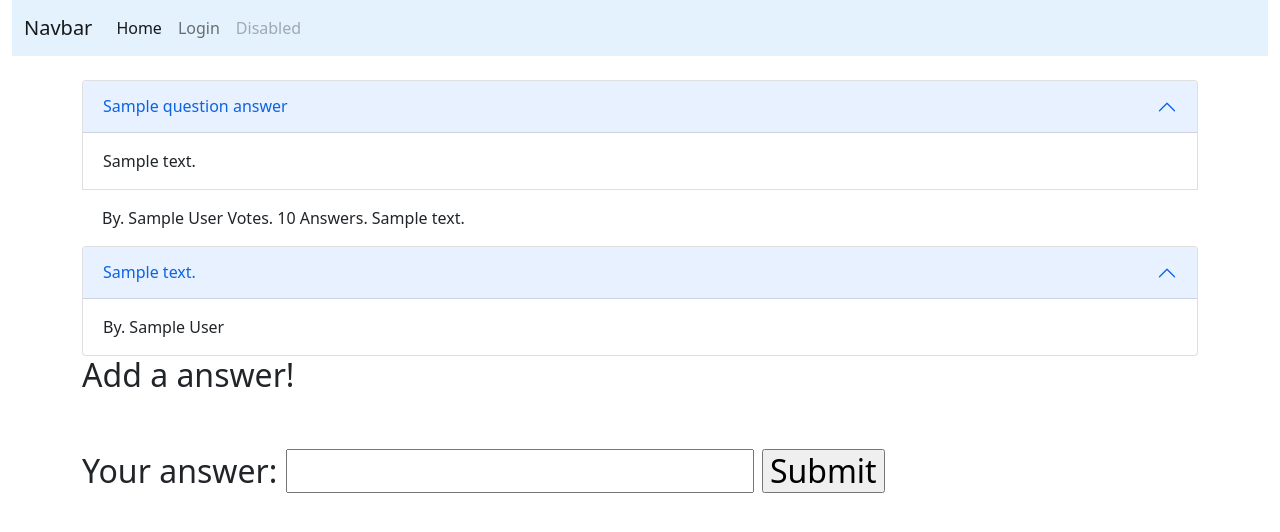
After one commit to PatB1234/PatOverflow, a FastAPI app: template app/templates/answers.html in a window 1280 px wide. The commit adds this page. Shown: the top 532 px of the page. Run offline with FastAPI, Linux system fonts and the light colour scheme; the template is opened without the code that fills it: most values are stand-ins (such as "Sample title", 1, 10 or a date in 2020); parts of the project's set-up code (start-up, migrations or seed data) failed here and were passed over; some libraries are stand-ins or nearby versions.

Commit message:
You can actually ask question and you can now post answers. Voting is not completed yet

```diff
--- a/app/db.py
+++ b/app/db.py
@@ -1,3 +1,4 @@
+from asyncio.windows_events import NULL
 from pydantic import BaseModel
 from jose import jwt, JWTError
 import os
@@ -180,3 +181,28 @@ def edit_answer(id, votes = 0):
 
     answer_to_edit = get_answer_object_from_id(id)
     answer_to_edit.votes += votes
+
+
+
+def get_question_answer(id):
+
+
+    questions = get_questions()
+    answers = get_answers()
+
+    needQuestion = None
+    needAnswer = []
+
+    for question in questions:
+
+        if str(question.id) == str(id):
+
+            needQuestion = question
+
+    for answer in answers:
+
+        if str(answer.question_id) == str(id):
+
+            needAnswer.append(answer)
+
+    return needQuestion, needAnswer
--- a/app/main.py
+++ b/app/main.py
@@ -9,7 +9,7 @@ from . import db, auth
 templates = Jinja2Templates(directory="app/templates")
 app = FastAPI()
 app.mount("/ui", StaticFiles(directory="html"), name="static")
-oauth2_scheme = OAuth2PasswordBearer(tokenUrl="token", auto_error=False)
+oauth2_scheme = OAuth2PasswordBearer(tokenUrl="token")
 
 def get_retry_login_response():
 
@@ -30,7 +30,19 @@ def get_route_login():
 
     return templates.TemplateResponse("login.html", {"request": {}})
 
+@app.get("/answers")
+def get_route_question(id: str):
 
+    return send_data_from_id(id)
+
+def send_data_from_id(id: int):
+
+    needQuestion, needAnswer = db.get_question_answer(id)
+
+    return templates.TemplateResponse(
+
+        "answers.html", {"request": {}, "questionAnswer": needQuestion, "answers": needAnswer}
+    )
 #Users
 @app.get("/get_curent_user")
 def get_current_user(token: str = Depends(oauth2_scheme)):
@@ -102,10 +114,16 @@ def get_answers():
     return db.get_answers()
 
 @app.post("/add_answers")
-def add_answers(question_id: int, detail: str, author: str):
+def add_answers(question_id: int = Form(...), detail = Form(...), token = Form(...)):
 
-    db.add_answers(question_id, detail, author)
+    userDetails = get_current_user(token)
+    db.add_answers(question_id, detail, userDetails.name)
+    needQuestion, needAnswer = db.get_question_answer(question_id)
 
+    return templates.TemplateResponse(
+
+        "answers.html", {"request": {}, "questionAnswer": needQuestion, "answers": needAnswer}
+    )
 @app.post("/remove_answer")
 def remove_answer(id: int):
 
--- /dev/null
+++ b/app/templates/answers.html
@@ -0,0 +1,70 @@
+{% extends "template.html" %} {% block content %}
+<br/>
+
+<div class="accordion" id="accordionBasic">
+    <div class="accordion-item">
+      <h2 class="accordion-header" id="headingOne">
+        <button class="accordion-button" type="button" data-bs-toggle="collapse" data-bs-target="#collapseOne" aria-expanded="true" aria-controls="collapseOne">
+
+            {{ questionAnswer.title }}
+            <br/>
+        </button>
+      </h2>
+      <div id="collapseOne" class="accordion-collapse collapse show" aria-labelledby="headingOne" data-bs-parent="#accordionBasic">
+        <div class="accordion-body">
+
+            {{ questionAnswer.detail }}
+            <br/>
+        </div>
+      </div>
+    </div>
+      <div id="collapseOne" class="accordion-collapse collapse show" aria-labelledby="headingOne" data-bs-parent="#accordionBasic">
+        <div class="accordion-body">
+
+            By. {{ questionAnswer.author }}
+            Votes. {{ questionAnswer.votes }}
+            Answers. {{ questionAnswer.answers }}
+        </div>
+      </div>
+    </div>
+
+
+{% for answer in answers %}
+
+<div class="accordion" id="accordionBasic">
+    <div class="accordion-item">
+      <h2 class="accordion-header" id="headingOne">
+        <button class="accordion-button" type="button" data-bs-toggle="collapse" data-bs-target="#collapseOne" aria-expanded="true" aria-controls="collapseOne">
+
+            {{ answer.detail }}
+            <br/>
+        </button>
+      </h2>
+      <div id="collapseOne" class="accordion-collapse collapse show overflowDetail" aria-labelledby="headingOne" data-bs-parent="#accordionBasic">
+        <div class="accordion-body">
+
+            By. {{ answer.author }}
+            <br/>
+        </div>
+      </div>
+    </div>
+    </div>
+{% endfor %}
+
+<h2>Add a answer!</p>
+<form method="post" action="/add_answers">
+
+  <textarea name = "question_id" style="display: none;">{{ questionAnswer.id }}</textarea>
+  <br/>
+  <label>Your answer: </label>
+  <input name = "detail"></input>
+  <textarea name = "token" id = "author"  style="display: none;"></textarea>
+  <input type="submit" value="Submit" name="action"></input>
+</form>
+
+<script>
+
+  const token = Cookies.get('email');
+  document.getElementById("author").innerHTML = token;
+</script>
+{% endblock %}
--- /dev/null
+++ b/app/templates/style.css
@@ -0,0 +1,4 @@
+#overflowDetail {
+
+    text-overflow: ellipsis;
+}
--- a/app/templates/template.html
+++ b/app/templates/template.html
@@ -8,6 +8,7 @@
     <!-- Bootstrap CSS -->
     <link href="https://cdn.jsdelivr.net/npm/bootstrap@5.1.3/dist/css/bootstrap.min.css" rel="stylesheet" integrity="sha384-1BmE4kWBq78iYhFldvKuhfTAU6auU8tT94WrHftjDbrCEXSU1oBoqyl2QvZ6jIW3" crossorigin="anonymous">
     <script src="https://cdn.jsdelivr.net/npm/bootstrap@5.1.3/dist/js/bootstrap.bundle.min.js" integrity="sha384-ka7Sk0Gln4gmtz2MlQnikT1wXgYsOg+OMhuP+IlRH9sENBO0LRn5q+8nbTov4+1p" crossorigin="anonymous"></script>
+    <link rel = "stylesheet" src = "style.css">
     <title>Hello, world!</title>
   </head>
   <body>
--- a/html/style.css
+++ /dev/null
@@ -1,4 +0,0 @@
-body {
-
-    background-color: beige;
-}
```
Also changed, not shown: app/templates/questions.html (+5 -4 lines).
